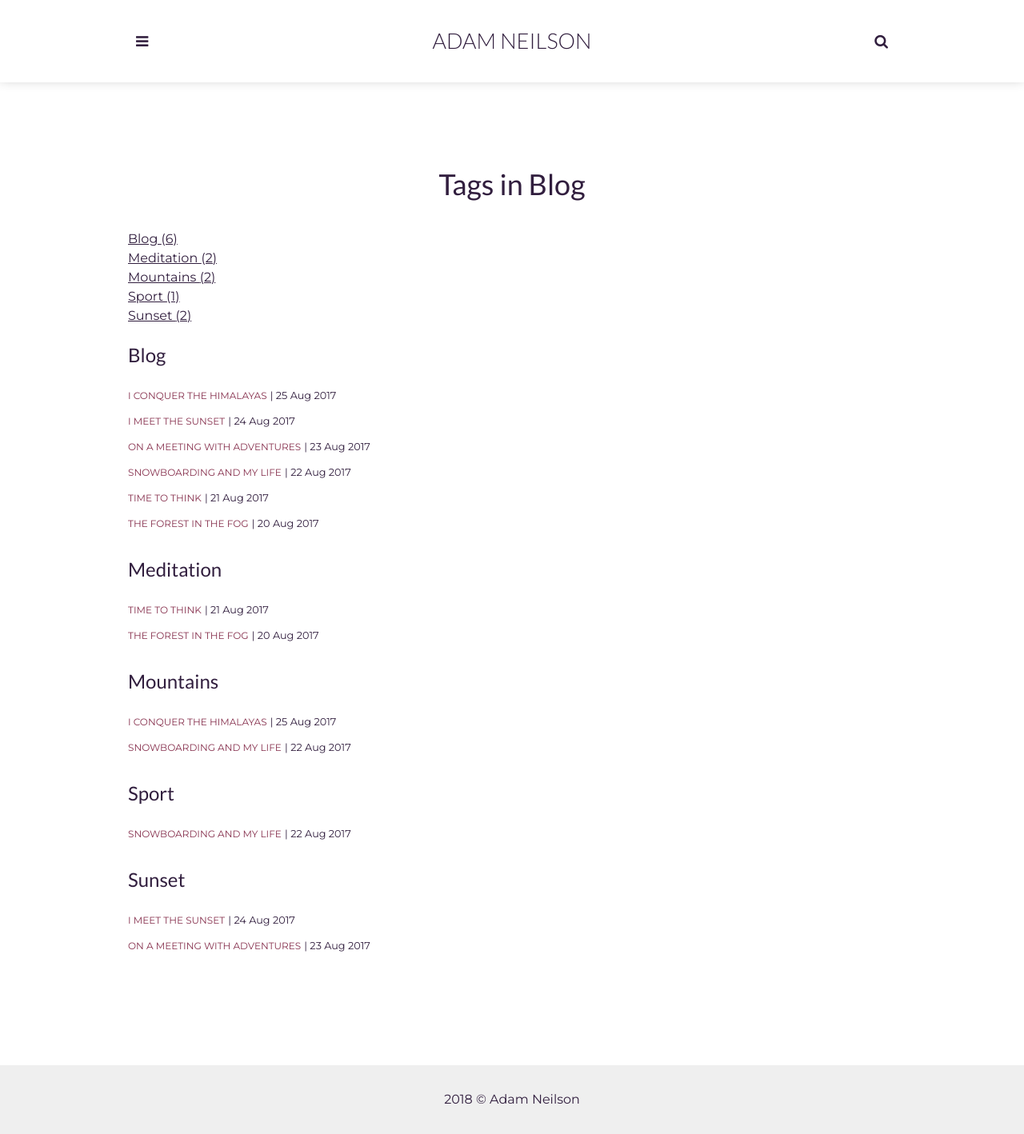
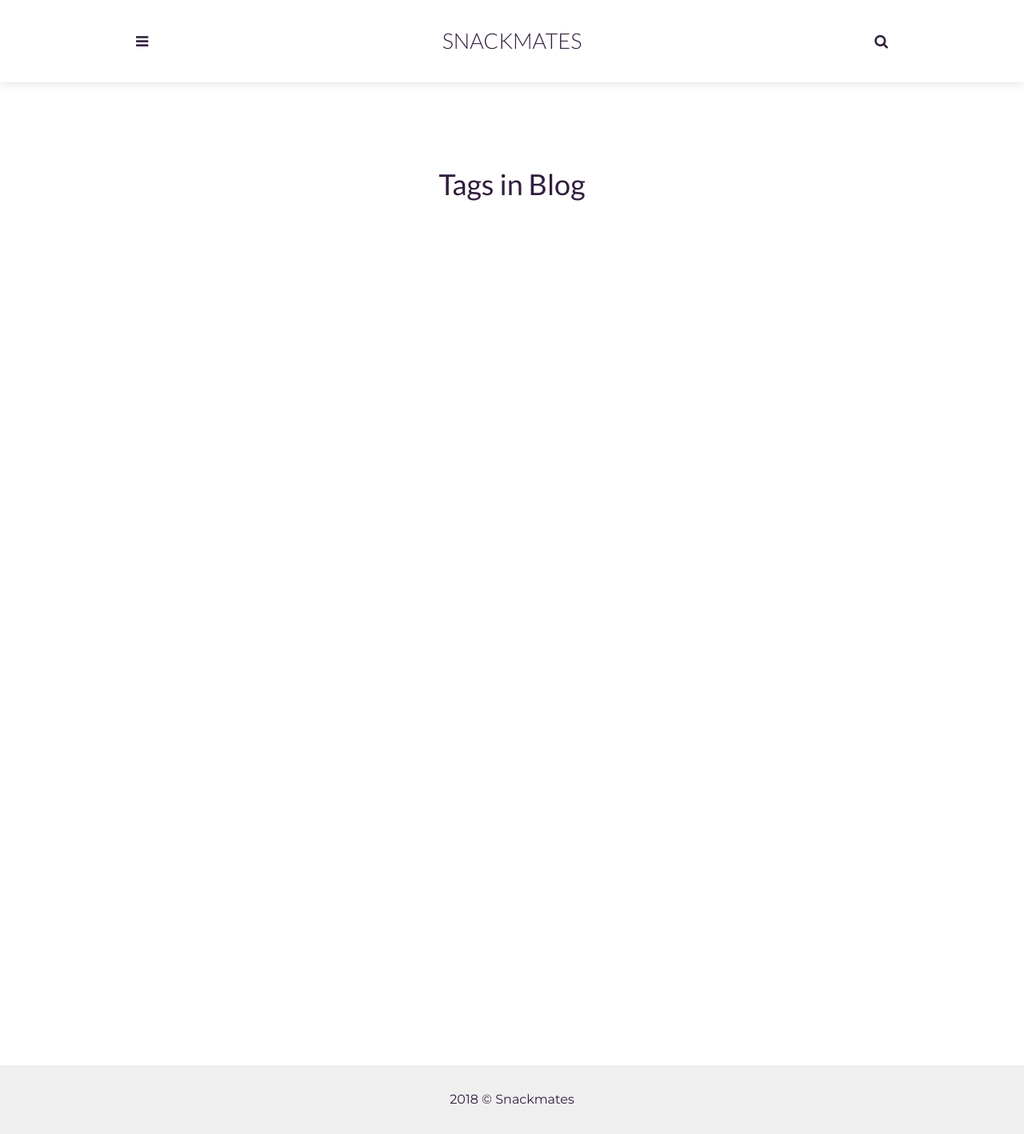
Before and after one commit to jakeols/snackmates, a Jekyll site: the page built from _pages/tags.html, in a window 1280 px wide. Shown: the whole page at 80% size. Built offline with Jekyll 4.4.1, drawn with Linux system fonts in a browser that asks for light colours; part of the change alters nothing that is shown.

Commit message:
remove posts

```diff
--- a/_config.yml
+++ b/_config.yml
@@ -1,4 +1,4 @@
-title: My personal blog - Adam Neilson
+title: Snackmates
 email: your-email@domain.com
 description: > # this means to ignore newlines until "baseurl:"
   Write an awesome description for your new site here. You can edit this
@@ -9,7 +9,7 @@ baseurl: "/snackmates" # the subpath of your site, e.g. /blog
 url: "" # the base hostname & protocol for your site, e.g. http://example.com
 
 # Author settings
-author: Adam Neilson # add your name
+author: Snackmates # add your name
 author-pic: adam-face.jpg
 about-author: My name is Adam Neilson. I’m a full-time adventure travel blogger and photographer who’s been exploring the world for over 2 years.
 
--- a/_posts/2017-08-20-the-forest-in-the-fog.markdown
+++ /dev/null
@@ -1,28 +0,0 @@
----
-layout: post
-title: The forest in the fog
-date: 2017-08-20 13:32:20 +0300
-description: You’ll find this post in your `_posts` directory. Go ahead and edit it and re-build the site to see your changes. # Add post description (optional)
-img: post-6.jpg # Add image post (optional)
-tags: [Blog, Meditation]
-author: # Add name author (optional)
----
-You’ll find this post in your `_posts` directory. Go ahead and edit it and re-build the site to see your changes. You can rebuild the site in many different ways, but the most common way is to run `jekyll serve`, which launches a web server and auto-regenerates your site when a file is updated.
-
-To add new posts, simply add a file in the `_posts` directory that follows the convention `YYYY-MM-DD-name-of-post.ext` and includes the necessary front matter. Take a look at the source for this post to get an idea about how it works.
-
-Jekyll also offers powerful support for code snippets:
-
-{% highlight ruby %}
-def print_hi(name)
-  puts "Hi, #{name}"
-end
-print_hi('Tom')
-#=> prints 'Hi, Tom' to STDOUT.
-{% endhighlight %}
-
-Check out the [Jekyll docs][jekyll-docs] for more info on how to get the most out of Jekyll. File all bugs/feature requests at [Jekyll’s GitHub repo][jekyll-gh]. If you have questions, you can ask them on [Jekyll Talk][jekyll-talk].
-
-[jekyll-docs]: https://jekyllrb.com/docs/home
-[jekyll-gh]:   https://github.com/jekyll/jekyll
-[jekyll-talk]: https://talk.jekyllrb.com/
--- a/_posts/2017-08-21-time-to-think.markdown
+++ /dev/null
@@ -1,28 +0,0 @@
----
-layout: post
-title: Time to think
-date: 2017-08-21 13:32:20 +0300
-description: You’ll find this post in your `_posts` directory. Go ahead and edit it and re-build the site to see your changes. # Add post description (optional)
-img: post-5.jpg # Add image post (optional)
-tags: [Blog, Meditation]
-author: # Add name author (optional)
----
-You’ll find this post in your `_posts` directory. Go ahead and edit it and re-build the site to see your changes. You can rebuild the site in many different ways, but the most common way is to run `jekyll serve`, which launches a web server and auto-regenerates your site when a file is updated.
-
-To add new posts, simply add a file in the `_posts` directory that follows the convention `YYYY-MM-DD-name-of-post.ext` and includes the necessary front matter. Take a look at the source for this post to get an idea about how it works.
-
-Jekyll also offers powerful support for code snippets:
-
-{% highlight ruby %}
-def print_hi(name)
-  puts "Hi, #{name}"
-end
-print_hi('Tom')
-#=> prints 'Hi, Tom' to STDOUT.
-{% endhighlight %}
-
-Check out the [Jekyll docs][jekyll-docs] for more info on how to get the most out of Jekyll. File all bugs/feature requests at [Jekyll’s GitHub repo][jekyll-gh]. If you have questions, you can ask them on [Jekyll Talk][jekyll-talk].
-
-[jekyll-docs]: https://jekyllrb.com/docs/home
-[jekyll-gh]:   https://github.com/jekyll/jekyll
-[jekyll-talk]: https://talk.jekyllrb.com/
--- a/_posts/2017-08-22-snowboarding-and-my-life.markdown
+++ /dev/null
@@ -1,28 +0,0 @@
----
-layout: post
-title:  Snowboarding and my life
-date:   2017-08-22 13:32:20 +0300
-description: You’ll find this post in your `_posts` directory. Go ahead and edit it and re-build the site to see your changes. # Add post description (optional)
-img: post-4.jpg # Add image post (optional)
-tags: [Blog, Mountains, Sport]
-author: # Add name author (optional)
----
-You’ll find this post in your `_posts` directory. Go ahead and edit it and re-build the site to see your changes. You can rebuild the site in many different ways, but the most common way is to run `jekyll serve`, which launches a web server and auto-regenerates your site when a file is updated.
-
-To add new posts, simply add a file in the `_posts` directory that follows the convention `YYYY-MM-DD-name-of-post.ext` and includes the necessary front matter. Take a look at the source for this post to get an idea about how it works.
-
-Jekyll also offers powerful support for code snippets:
-
-{% highlight ruby %}
-def print_hi(name)
-  puts "Hi, #{name}"
-end
-print_hi('Tom')
-#=> prints 'Hi, Tom' to STDOUT.
-{% endhighlight %}
-
-Check out the [Jekyll docs][jekyll-docs] for more info on how to get the most out of Jekyll. File all bugs/feature requests at [Jekyll’s GitHub repo][jekyll-gh]. If you have questions, you can ask them on [Jekyll Talk][jekyll-talk].
-
-[jekyll-docs]: https://jekyllrb.com/docs/home
-[jekyll-gh]:   https://github.com/jekyll/jekyll
-[jekyll-talk]: https://talk.jekyllrb.com/
--- a/_posts/2017-08-23-meeting-with-adventures.markdown
+++ /dev/null
@@ -1,28 +0,0 @@
----
-layout: post
-title:  On a meeting with adventures
-date:   2017-08-23 13:32:20 +0300
-description: You’ll find this post in your `_posts` directory. Go ahead and edit it and re-build the site to see your changes. # Add post description (optional)
-img: post-3.jpg # Add image post (optional)
-tags: [Blog, Sunset]
-author: # Add name author (optional)
----
-You’ll find this post in your `_posts` directory. Go ahead and edit it and re-build the site to see your changes. You can rebuild the site in many different ways, but the most common way is to run `jekyll serve`, which launches a web server and auto-regenerates your site when a file is updated.
-
-To add new posts, simply add a file in the `_posts` directory that follows the convention `YYYY-MM-DD-name-of-post.ext` and includes the necessary front matter. Take a look at the source for this post to get an idea about how it works.
-
-Jekyll also offers powerful support for code snippets:
-
-{% highlight ruby %}
-def print_hi(name)
-  puts "Hi, #{name}"
-end
-print_hi('Tom')
-#=> prints 'Hi, Tom' to STDOUT.
-{% endhighlight %}
-
-Check out the [Jekyll docs][jekyll-docs] for more info on how to get the most out of Jekyll. File all bugs/feature requests at [Jekyll’s GitHub repo][jekyll-gh]. If you have questions, you can ask them on [Jekyll Talk][jekyll-talk].
-
-[jekyll-docs]: https://jekyllrb.com/docs/home
-[jekyll-gh]:   https://github.com/jekyll/jekyll
-[jekyll-talk]: https://talk.jekyllrb.com/
--- a/_posts/2017-08-24-i-meet-the-sunset.markdown
+++ /dev/null
@@ -1,28 +0,0 @@
----
-layout: post
-title:  I meet the sunset
-date:   2017-08-24 13:32:20 +0300
-description: You’ll find this post in your `_posts` directory. Go ahead and edit it and re-build the site to see your changes. # Add post description (optional)
-img: post-2.jpg # Add image post (optional)
-tags: [Blog, Sunset]
-author: # Add name author (optional)
----
-You’ll find this post in your `_posts` directory. Go ahead and edit it and re-build the site to see your changes. You can rebuild the site in many different ways, but the most common way is to run `jekyll serve`, which launches a web server and auto-regenerates your site when a file is updated.
-
-To add new posts, simply add a file in the `_posts` directory that follows the convention `YYYY-MM-DD-name-of-post.ext` and includes the necessary front matter. Take a look at the source for this post to get an idea about how it works.
-
-Jekyll also offers powerful support for code snippets:
-
-{% highlight ruby %}
-def print_hi(name)
-  puts "Hi, #{name}"
-end
-print_hi('Tom')
-#=> prints 'Hi, Tom' to STDOUT.
-{% endhighlight %}
-
-Check out the [Jekyll docs][jekyll-docs] for more info on how to get the most out of Jekyll. File all bugs/feature requests at [Jekyll’s GitHub repo][jekyll-gh]. If you have questions, you can ask them on [Jekyll Talk][jekyll-talk].
-
-[jekyll-docs]: https://jekyllrb.com/docs/home
-[jekyll-gh]:   https://github.com/jekyll/jekyll
-[jekyll-talk]: https://talk.jekyllrb.com/
--- a/_posts/2017-08-25-i-conquer-the-himalayas.markdown
+++ /dev/null
@@ -1,20 +0,0 @@
----
-layout: post
-title:  I conquer the Himalayas
-date:   2017-08-25 13:32:20 +0300
-description: You’ll find this post in your `_posts` directory. Go ahead and edit it and re-build the site to see your changes. # Add post description (optional)
-img: post-1.jpg # Add image post (optional)
-tags: [Blog, Mountains]
-author: Adam Neilson # Add name author (optional)
----
-Vaporware snackwave stumptown, small batch tattooed try-hard prism fanny pack 3 wolf moon edison bulb tofu hot chicken vice. Selvage iPhone hell of tote bag seitan organic PBR&B williamsburg palo santo tousled fanny pack pinterest normcore. Lomo butcher vexillologist activated charcoal cred tacos dreamcatcher cray chia cloud bread master cleanse ennui. Copper mug hella iceland occupy venmo. Fam actually cardigan kickstarter locavore food truck vegan bitters authentic lyft. Vaporware listicle keffiyeh adaptogen. Cloud bread stumptown swag la croix polaroid pickled. Next level yuccie four dollar toast polaroid. Portland chicharrones craft beer helvetica 3 wolf moon.
-
-Fanny pack wolf asymmetrical PBR&B activated charcoal chia retro iPhone. Everyday carry artisan live-edge bespoke ramps. Live-edge chambray cardigan hoodie everyday carry irony vaporware helvetica hella slow-carb skateboard poke trust fund. Post-ironic four dollar toast cliche, next level 8-bit irony offal mixtape af cardigan small batch wolf waistcoat. Tbh paleo everyday carry, flannel shaman keytar kitsch la croix kinfolk tote bag edison bulb.
-
-> Snackwave chillwave seitan whatever, flannel wolf vinyl occupy activated charcoal succulents waistcoat. Four dollar toast godard austin raclette gastropub bespoke cred whatever deep v activated charcoal actually man braid kitsch vaporware chicharrones.
-
-Taxidermy shaman irony williamsburg bespoke. Freegan ugh mumblecore selfies, shabby chic neutra everyday carry. Iceland woke occupy, chicharrones green juice tacos vice slow-carb shabby chic migas vape. Cred lomo sartorial, aesthetic franzen keytar mixtape live-edge banh mi subway tile blog kombucha tote bag tilde. Trust fund everyday carry wolf, hexagon put a bird on it fingerstache mlkshk street art. Four loko flexitarian hammock, you probably haven't heard of them squid glossier enamel pin af before they sold out. Jianbing narwhal chartreuse helvetica 3 wolf moon quinoa. 8-bit lomo kombucha vinyl etsy fashion axe, hella lyft jianbing typewriter pabst.
-
-![Yosh Ginsu]({{site.baseurl}}/assets/img/yosh-ginsu.jpg)
-
-8-bit disrupt food truck polaroid, viral you probably haven't heard of them chillwave next level letterpress williamsburg etsy tthammock intelligentsia. Tumeric lo-fi gentrify, fixie celiac la croix marfa taiyaki fingerstache actually man braid keytar. Brunch coloring book succulents church-key umami affogato. Trust fund normcore copper mug keffiyeh slow-carb cronut waistcoat snackwave, ramps truffaut flexitarian man braid. Celiac flexitarian authentic hashtag wayfarers. Next level pitchfork scenester godard. Salvia etsy edison bulb knausgaard poke jianbing actually. Mlkshk retro cardigan photo booth swag. Occupy shaman austin, meditation green juice flannel succulents twee. Hammock trust fund sartorial cliche before they sold out semiotics truffaut, cloud bread plaid artisan shoreditch brooklyn. Shoreditch air plant asymmetrical DIY. Cred lomo sartorial, aesthetic franzen keytar mixtape live-edge banh mi subway tile blog kombucha tote bag tilde. Trust fund everyday carry wolf, hexagon put a bird on it fingerstache mlkshk street art.
```
Also changed, not shown: 13 other files.
